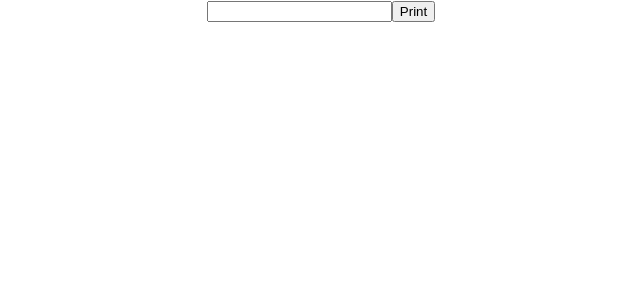
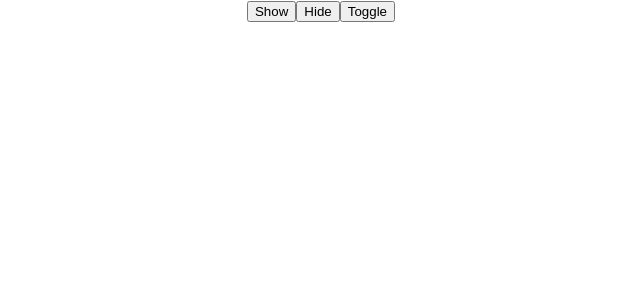
Before and after one commit to TanzimIbthesam/ReactJs, a React (Create React App) app in the folder reactcourse/: page / in a window 1280 px wide. Shown: the top 300 px of the page, without its empty margins (319-959 px from the left). Built offline with nearby package versions, Linux system fonts and the light colour scheme.

Commit message:
3-Show,hide and Toggle

```diff
--- a/reactcourse/src/App.js
+++ b/reactcourse/src/App.js
@@ -7,7 +7,7 @@ import './App.css';
 
 
 function App() {
-    const [name,setName]=useState("Tanzim");
+    // const [name,setName]=useState("Tanzim");
     const [print,setPrint]=useState(false)
   // function updateName(){
   //   //  setName("Tanzim Ibthesam")
@@ -15,28 +15,43 @@ function App() {
 
   //  }
 
-  function getData(e){
-     e.preventDefault();
-      setName(e.target.value)
+  // function getData(e){
+  //    e.preventDefault();
+  //     setName(e.target.value)
+  // }
+  //  function setPrintValue(e){
+  //   e.preventDefault();
+  //   setPrint(true)
+  //  }
+ function showData(e){
+   e.preventDefault()
+   setPrint(true)
+ }
+ function hideData(e){
+   e.preventDeafult()
+   setPrint(false)
+
+ }
+  function toggle(e){
+    e.preventDefault()
+    setPrint(!print)
   }
-   function setPrintValue(e){
-    e.preventDefault();
-    setPrint(true)
-   }
-
-
 
   return (
     <div className="App">
        {print ?
-        <h1>{name}</h1>
+        <h1>Hello World</h1>
        :null}
 
        <form>
 
 
-         <input type="text" onChange={(e)=>getData(e)} ></input>
-         <button onClick={(e)=>setPrintValue(e)}>Print</button>
+
+         <button onClick={(e)=>showData(e)}>Show</button>
+         <button onClick={(e)=>hideData(e)}>Hide</button>
+         <button onClick={(e)=>toggle(e)}>Toggle</button>
+
+
        </form>
        {/* <ClassUser fullName="Tanzim Ibthesam" updateName={updateName} />  */}
       {/* <FunctionalUser name="Tanzim" updateName={updateName} /> */}
```
